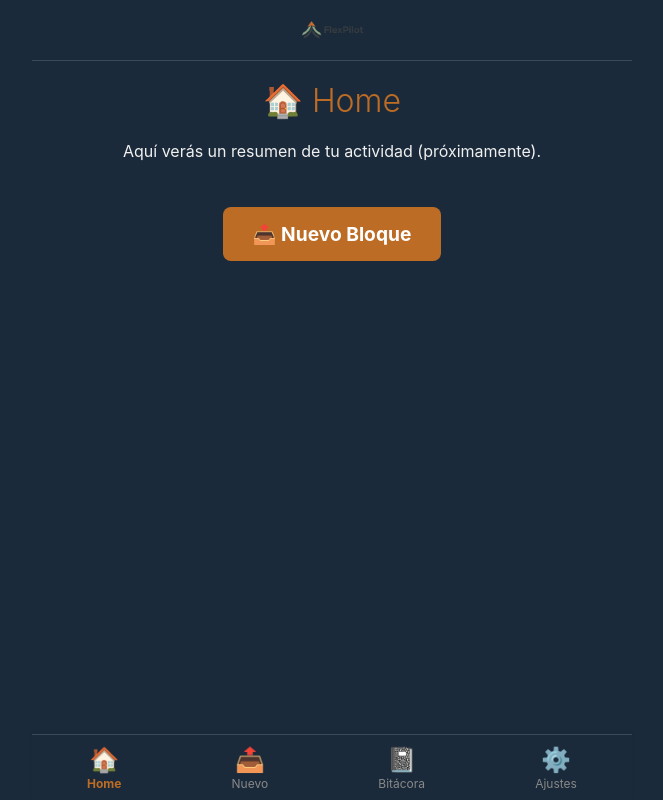
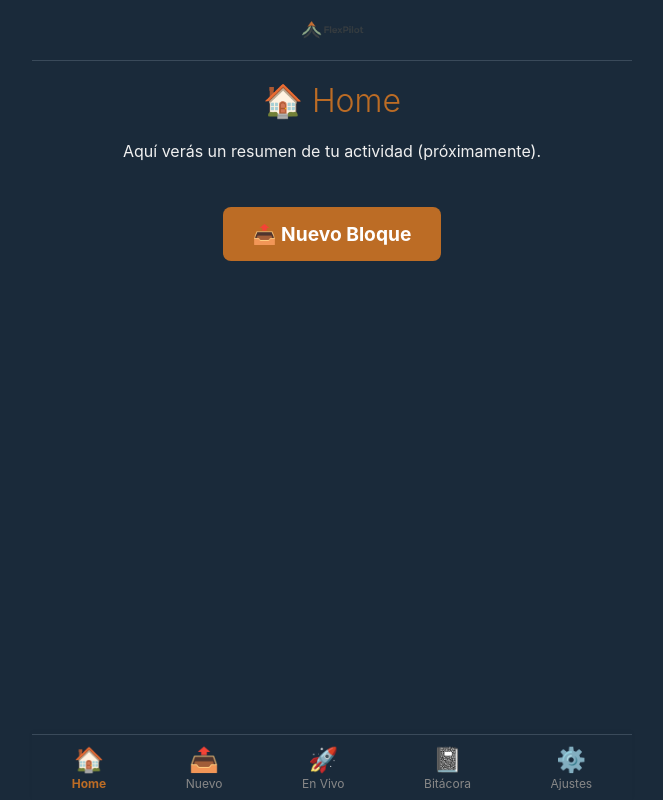
Before and after one commit to emarquezg-beep/flex-optimizer, a Vue app in the folder frontend/: page / in a window 1280 px wide. Shown: the top 800 px of the page, without its empty margins (308-971 px from the left). Built offline with nearby package versions, Linux system fonts and the light colour scheme; no server answers.

Commit message:
modificar menu de navegacion

```diff
--- a/frontend/src/components/BottomNavBar.vue
+++ b/frontend/src/components/BottomNavBar.vue
@@ -7,6 +7,11 @@
     <router-link to="/upload" class="nav-item">
       <span class="icon">📤</span>
       <span class="label">Nuevo</span>
+    </router-link>
+
+    <router-link to="/live-eta" class="nav-item">
+      <span class="icon">🚀</span>
+      <span class="label">En Vivo</span>
     </router-link>
     <router-link to="/logbook" class="nav-item">
       <span class="icon">📓</span>
```
